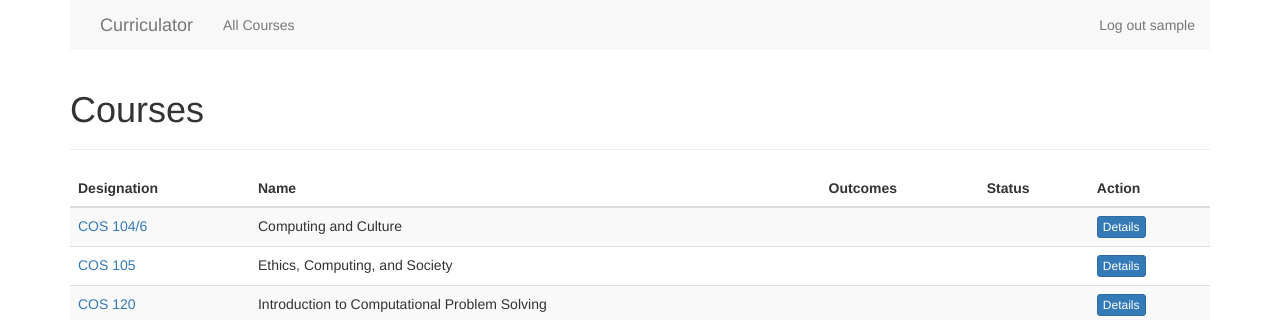
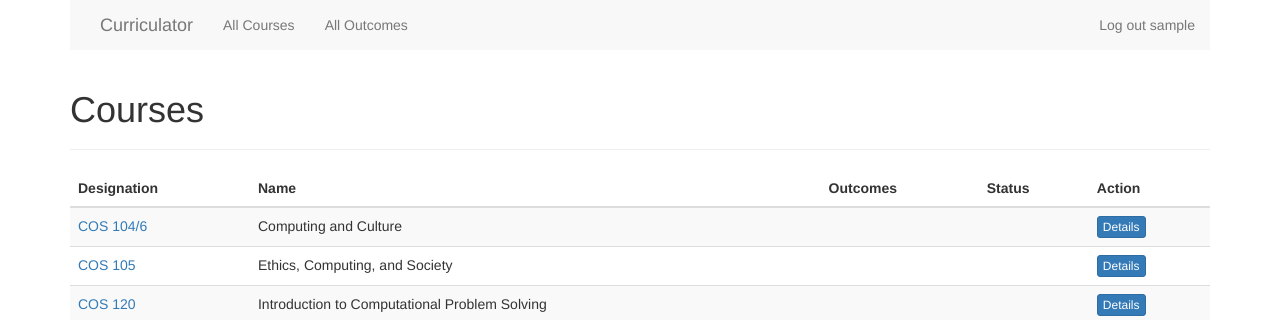
Before and after one commit to nurkkala/curriculator, a Django app: page / in a window 1280 px wide. Shown: the top 320 px of the page. Run offline with Django 3.2, Linux system fonts and the light colour scheme; the visitor is signed in with stand-in values (Sample User, id 1); data comes from the database, SQL or seed files in the repository; data that the repository does not hold is empty; some libraries are stand-ins or nearby versions.

Commit message:
Added outcome reporting

```diff
--- a/cs2013/templates/cs2013/base.html
+++ b/cs2013/templates/cs2013/base.html
@@ -22,11 +22,14 @@
       <nav class="navebar navbar-default" role="navigation">
 	<div class="container-fluid">
           <div class="navbar-header">
-            <a class="navbar-brand" href="{% url 'home' %}">Curriculator</a>
+            <a class="navbar-brand" href="{% url 'all-courses' %}">Curriculator</a>
 	  </div>
           <ul class="nav navbar-nav">
 	    <li>
-	      <a href="{% url 'home' %}">All Courses</a>
+	      <a href="{% url 'all-courses' %}">All Courses</a>
+	    </li>
+	    <li>
+	      <a href="{% url 'all-outcomes' %}">All Outcomes</a>
 	    </li>
           </ul>
           <ul class="nav navbar-nav navbar-right">
--- a/cs2013/templates/cs2013/home.html
+++ b/cs2013/templates/cs2013/home.html
@@ -21,7 +21,7 @@
       {% for course in courses %}
 	<tr>
 	  <td>
-	    <a href="{% url 'outcomes' course.pk 1 %}">{{ course.designation }}</a>
+	    <a href="{% url 'course-outcomes' course.pk 1 %}">{{ course.designation }}</a>
 	  </td>
 	  <td>{{ course.name }}</td>
 	  <td>
@@ -35,7 +35,7 @@
 	    {% endif %}
 	  </td>
 	  <td>
-            <a class="btn btn-primary btn-xs" href="{% url 'details' course.pk %}">Details</a>
+            <a class="btn btn-primary btn-xs" href="{% url 'course-details' course.pk %}">Details</a>
 	  </td>
 	</tr>
       {% endfor %}
--- a/cs2013/urls.py
+++ b/cs2013/urls.py
@@ -2,7 +2,8 @@ from django.conf.urls import patterns, url
 
 urlpatterns = patterns(
     'cs2013.views',
-    url(r'^outcomes/(?P<course_pk>\d+)/(?P<page>\d+)/$', 'outcomes', name='outcomes'),
-    url(r'^details/(?P<course_pk>\d+)/$', 'details', name='details'),
-    url(r'^remove/(?P<course_pk>\d+)/(?P<outcome_pk>\d+)/$', 'remove_outcome', name='remove')
+    url(r'^all-outcomes', 'all_outcomes', name='all-outcomes'),
+    url(r'^course-outcomes/(?P<course_pk>\d+)/(?P<page>\d+)/$', 'course_outcomes', name='course-outcomes'),
+    url(r'^course-details/(?P<course_pk>\d+)/$', 'course_details', name='course-details'),
+    url(r'^remove/(?P<course_pk>\d+)/(?P<outcome_pk>\d+)/$', 'remove_outcome', name='remove-outcome'),
 )
--- a/cs2013/views.py
+++ b/cs2013/views.py
@@ -11,7 +11,11 @@ def home(request):
                   { 'courses': Course.objects.all() })
 
 @login_required
-def outcomes(request, course_pk, page):
+def all_outcomes(request):
+    return render(request, 'cs2013/all_outcomes.html')
+
+@login_required
+def course_outcomes(request, course_pk, page):
     course = Course.objects.get(pk=course_pk)
     know_areas = KnowledgeArea.objects.all()
     outcome_selectors = [ { 'area': area, 'tier': t } for t in [ 1, 2 ] for area in know_areas ]
@@ -47,10 +51,11 @@ def outcomes(request, course_pk, page):
                 })
 
 @login_required
-def details(request, course_pk):
+def course_details(request, course_pk):
     return render(request, 'cs2013/details.html',
                   { 'course': Course.objects.get(pk=course_pk) })
 
+@login_required
 def remove_outcome(request, course_pk, outcome_pk):
     course = Course.objects.get(pk=course_pk)
     outcome = LearningOutcome.objects.get(pk=outcome_pk)
--- a/curriculator/urls.py
+++ b/curriculator/urls.py
@@ -5,7 +5,7 @@ admin.autodiscover()
 
 urlpatterns = patterns(
     '',
-    url(r'^$', 'cs2013.views.home', name='home'),
+    url(r'^$', 'cs2013.views.home', name='all-courses'),
     url(r'^cs2013/', include('cs2013.urls')),
 
     url(r'^accounts/login/$', 'django.contrib.auth.views.login', name='login'),
```
Also changed, not shown: cs2013/templates/cs2013/all_outcomes.html (added, +9 -0 lines).
